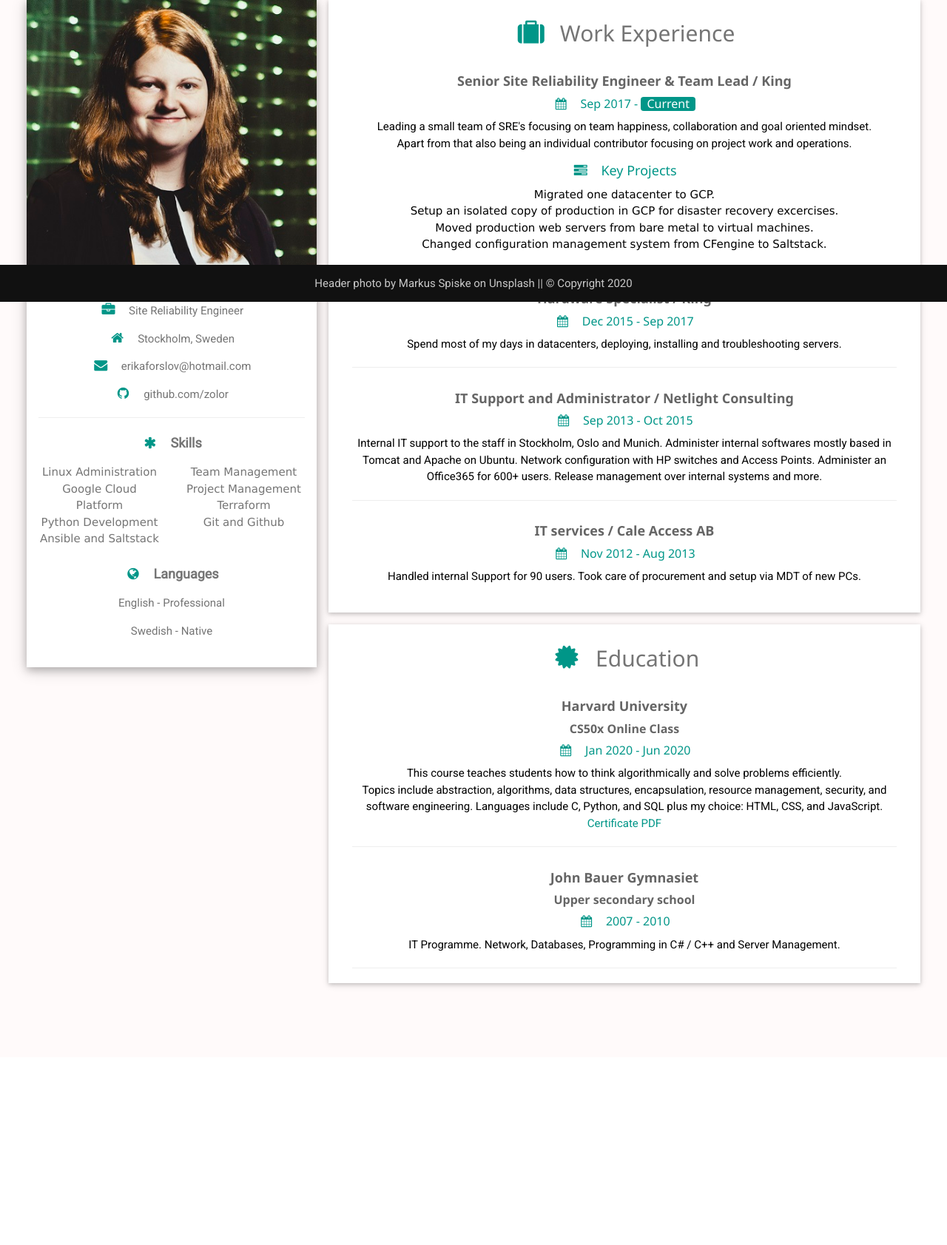
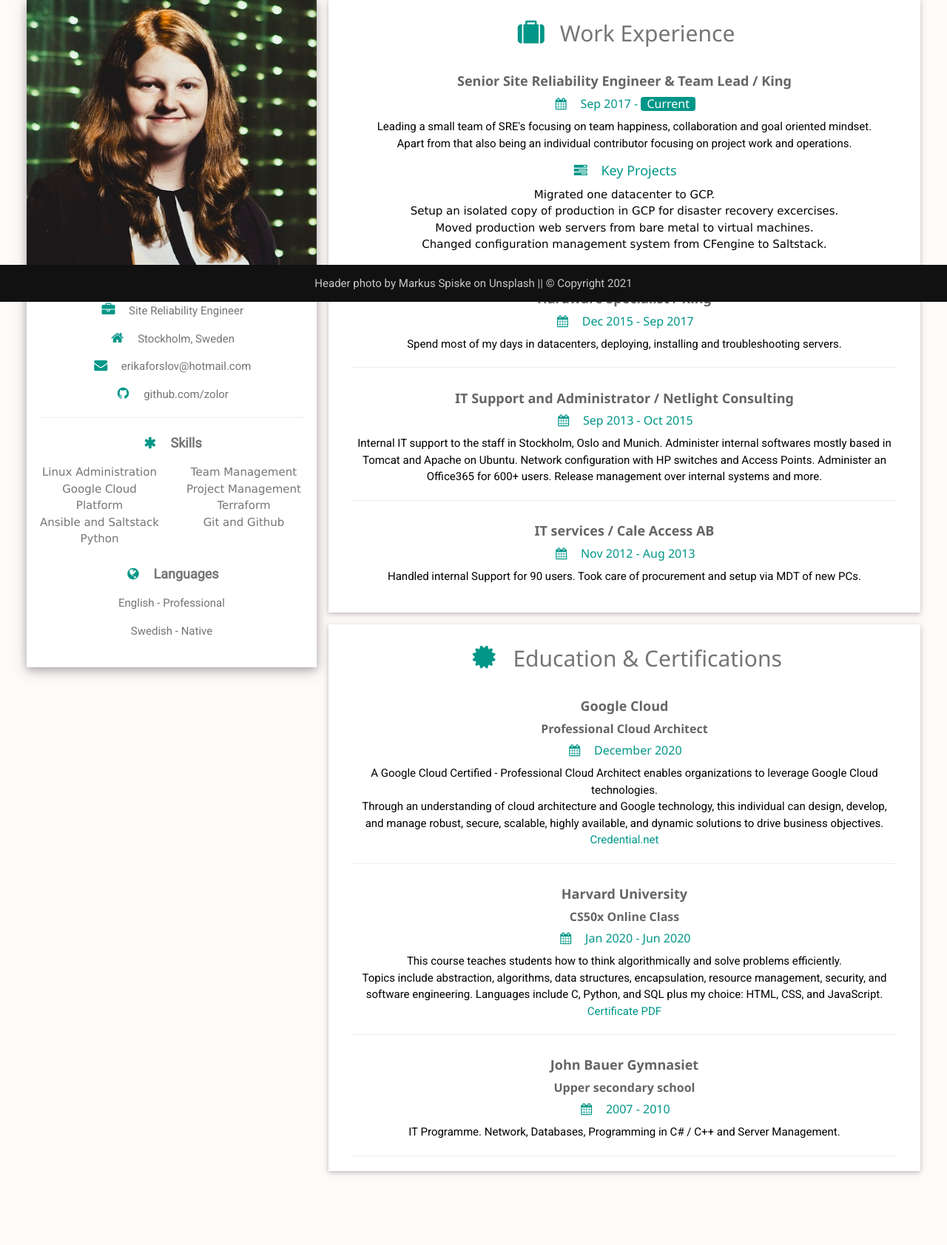
Before and after one commit to Zolor/forslof.dev, a Flask app: page /cv in a window 1280 px wide. Shown: the part 392-2075 px from the top of the page at 74% size. Before the commit the page ends 1727 px from the top, so only its background shows below. Run offline with Flask 2, Linux system fonts and the light colour scheme; some libraries are stand-ins or nearby versions.

Commit message:
2021 updates
Cert updated and GCP certification added

```diff
--- a/templates/cv.html
+++ b/templates/cv.html
@@ -22,8 +22,8 @@
             <div class="col-sm-6">
               Linux Administration</br>
               Google Cloud Platform</br>
-              Python Development</br>
               Ansible and Saltstack</br>
+              Python</br>
             </div>
             <div class="col-sm-6">
               Team Management</br>
@@ -80,7 +80,17 @@
         </div>
       </div>
       <div class="w3-container w3-card w3-white">
-        <h2 class="w3-text-grey w3-padding-16"><i class="fa fa-certificate fa-fw w3-margin-right w3-xxlarge w3-text-teal"></i>Education</h2>
+        <h2 class="w3-text-grey w3-padding-16"><i class="fa fa-certificate fa-fw w3-margin-right w3-xxlarge w3-text-teal"></i>Education & Certifications</h2>
+        <div class="w3-container">
+          <h5 class="w3-opacity"><b>Google Cloud</b></h5>
+          <h6 class="w3-opacity"><b>Professional Cloud Architect</b></h6>
+          <h6 class="w3-text-teal"><i class="fa fa-calendar fa-fw w3-margin-right"></i>December 2020</h6>
+          <p>A Google Cloud Certified - Professional Cloud Architect enables organizations to leverage Google Cloud technologies.</br>
+            Through an understanding of cloud architecture and Google technology, this individual can design, develop,</br>
+            and manage robust, secure, scalable, highly available, and dynamic solutions to drive business objectives.</br>
+            <a href="https://www.credential.net/c4a794d8-753f-4dd5-a01e-cf79e9dc39d1?key=52745794fe6940506ee643f1a8bcaa35d71bb71c2886a5fa91125ac38b5a2c08" class="w3-text-teal">Credential.net</a></p>
+          <hr>
+        </div>
         <div class="w3-container">
           <h5 class="w3-opacity"><b>Harvard University</b></h5>
           <h6 class="w3-opacity"><b>CS50x Online Class</b></h6>
--- a/templates/template.html
+++ b/templates/template.html
@@ -30,7 +30,7 @@
             </div>
             <div class="footer">
                 <div class="footer-text">
-                    Header photo by <a href="https://unsplash.com/@markusspiske">Markus Spiske</a> on <a href="https://unsplash.com/">Unsplash</a> || &copy; Copyright 2020
+                    Header photo by <a href="https://unsplash.com/@markusspiske">Markus Spiske</a> on <a href="https://unsplash.com/">Unsplash</a> || &copy; Copyright 2021
                 </div>
             </div>
         </div>
```
Also changed, not shown: templates/projects.html (+4 -4 lines).
